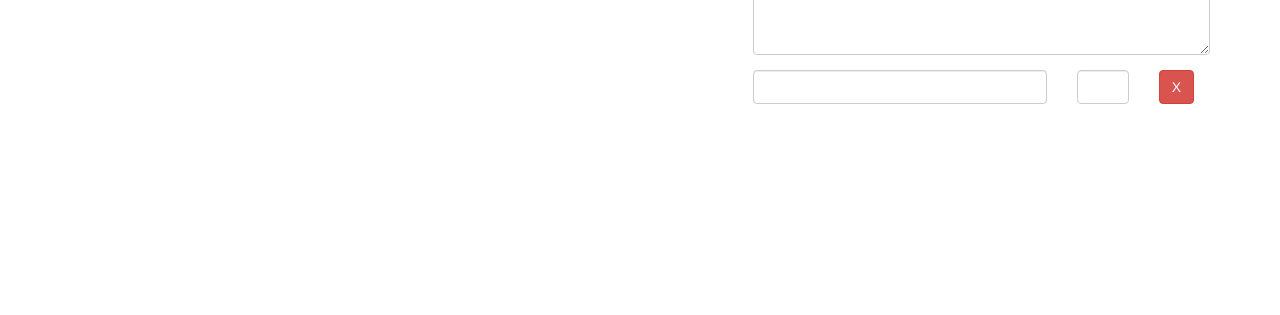
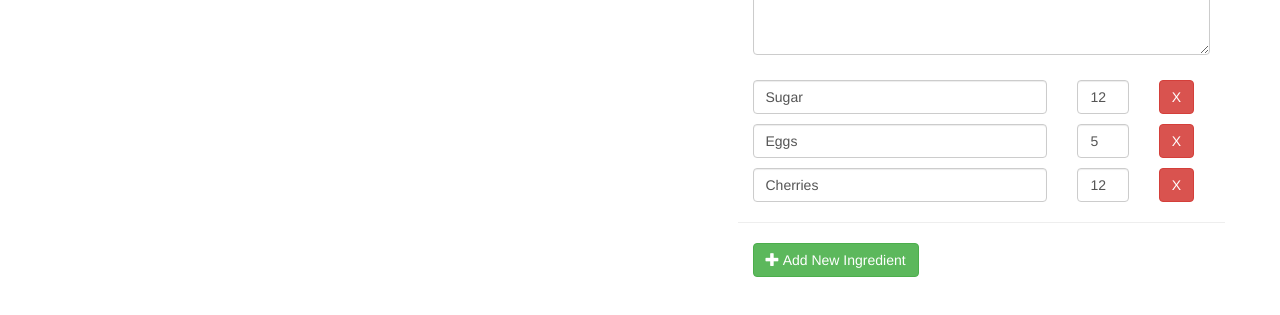
Before and after one commit to latimercaleb/Angular-Recipe-Book, an Angular app in the folder Recipe-Book/: page /recipes/1/edit in a window 1280 px wide. Shown: the part 359-674 px from the top of the page. Built offline with nearby package versions, Linux system fonts and the light colour scheme.

Commit message:
Fine tuning form pre-validation rules

```diff
--- a/Recipe-Book/src/app/recipes/recipe-edit/recipe-edit.component.html
+++ b/Recipe-Book/src/app/recipes/recipe-edit/recipe-edit.component.html
@@ -48,18 +48,33 @@
       </div>
     </div>
     <div class='row'>
-        <div class='col-xs-12'>
-          <div class='row'>
+        <div class='col-xs-12' formArrayName="indgredients">
+          <div class='row'
+               *ngFor="let indgredientControl of recipeForm.get('indgredients').controls; let idx = index"
+               [formGroupName]="idx"
+               [ngStyle]="{marginTop: '10px'}">
             <div class='col-xs-8'>
-              <input type='text' class='form-control'>
+              <input type='text'
+                     class='form-control'
+                     formControlName="name"
+                     placeholder="Ingredient Name">
             </div>
             <div class='col-xs-2'>
-              <input type='text' class='form-control'>
+              <input type='text'
+                     class='form-control'
+                     formControlName="amount"
+                     placeholder="Amt">
             </div>
             <div class='col-xs-2'>
               <button class='btn btn-danger'>X</button>
             </div>
           </div>
+          <div class='row'>
+              <hr>
+              <div class='col-xs-12'>
+                <button type='button' class='btn btn-success'(click)='onAddNewIngredientToSelectedRecipe()'><span class='glyphicon glyphicon-plus'></span> Add New Ingredient</button>
+              </div>
+            </div>
         </div>
       </div>
 </form>
--- a/Recipe-Book/src/app/recipes/recipe-edit/recipe-edit.component.ts
+++ b/Recipe-Book/src/app/recipes/recipe-edit/recipe-edit.component.ts
@@ -1,6 +1,6 @@
 import { Component, OnInit } from '@angular/core';
 import { ActivatedRoute, Params } from '@angular/router';
-import { FormGroup, FormControl } from '@angular/forms';
+import { FormGroup, FormControl, FormArray } from '@angular/forms';
 import { RecipeService } from '../recipe.service';
 
 @Component({
@@ -27,18 +27,30 @@ export class RecipeEditComponent implements OnInit {
     let recipeName = '';
     let recipeImgPath = '';
     let description = '';
+    let recipeIngredients = new FormArray([]);
 
     if (this.editModeEnabled){
       const recipeToEdit = this.recipeService.getRecipe(this.id);
       recipeName = recipeToEdit.name;
       recipeImgPath = recipeToEdit.imagePath;
       description = recipeToEdit.description;
+      if(recipeToEdit.indgredients){
+        for(let parts of recipeToEdit.indgredients){
+          recipeIngredients.push(
+            new FormGroup({
+              'name': new FormControl(parts.name),
+              'amount': new FormControl(parts.amount),
+            })
+          );
+        }
+      }
     }
 
     this.recipeForm = new FormGroup({
       'name': new FormControl(recipeName),
       'imagePath': new FormControl(recipeImgPath),
       'description': new FormControl(description),
+      'indgredients': recipeIngredients
     });
   }
 
@@ -46,4 +58,12 @@ export class RecipeEditComponent implements OnInit {
     console.log(this.recipeForm);
   }
 
+  onAddNewIngredientToSelectedRecipe(){
+    (<FormArray>this.recipeForm.get('indgredients')).push(
+      new FormGroup({
+        'name': new FormControl(),
+        'amount': new FormControl(),
+      })
+    );
+  }
 }
```
